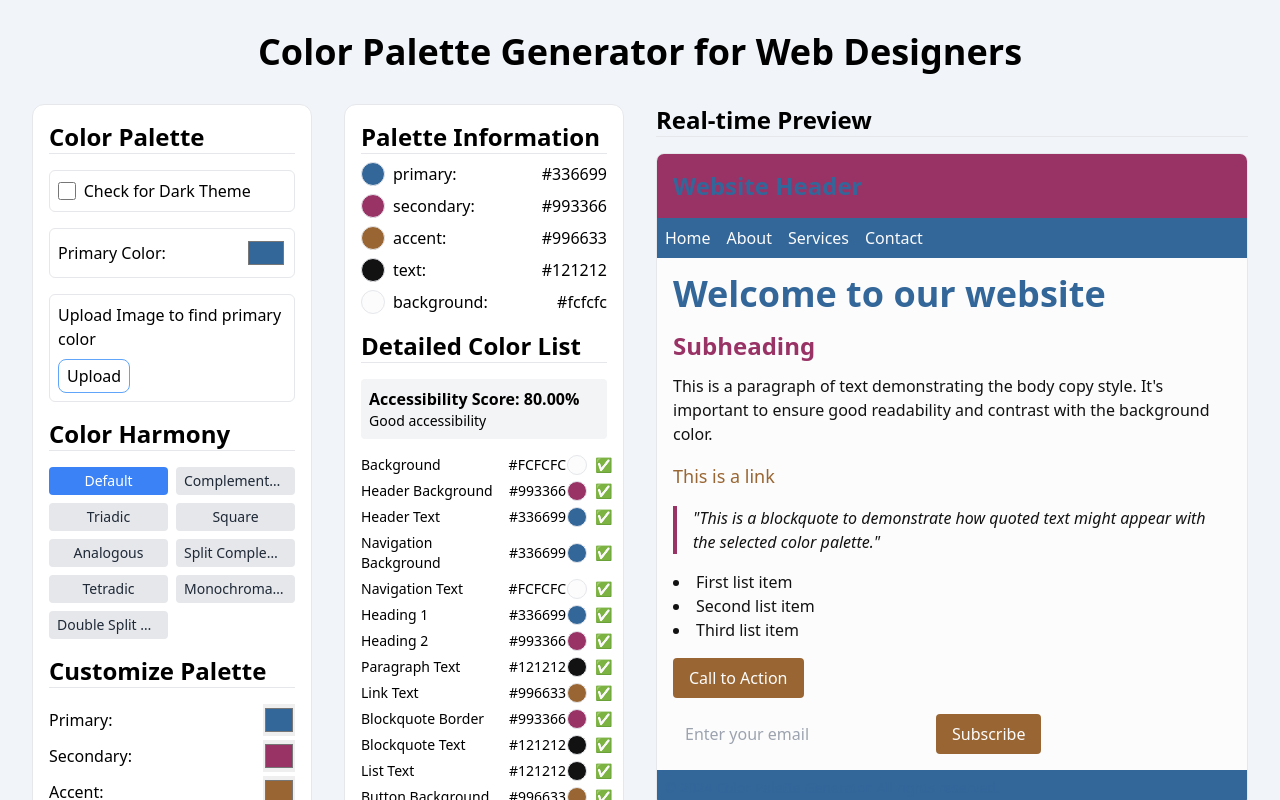
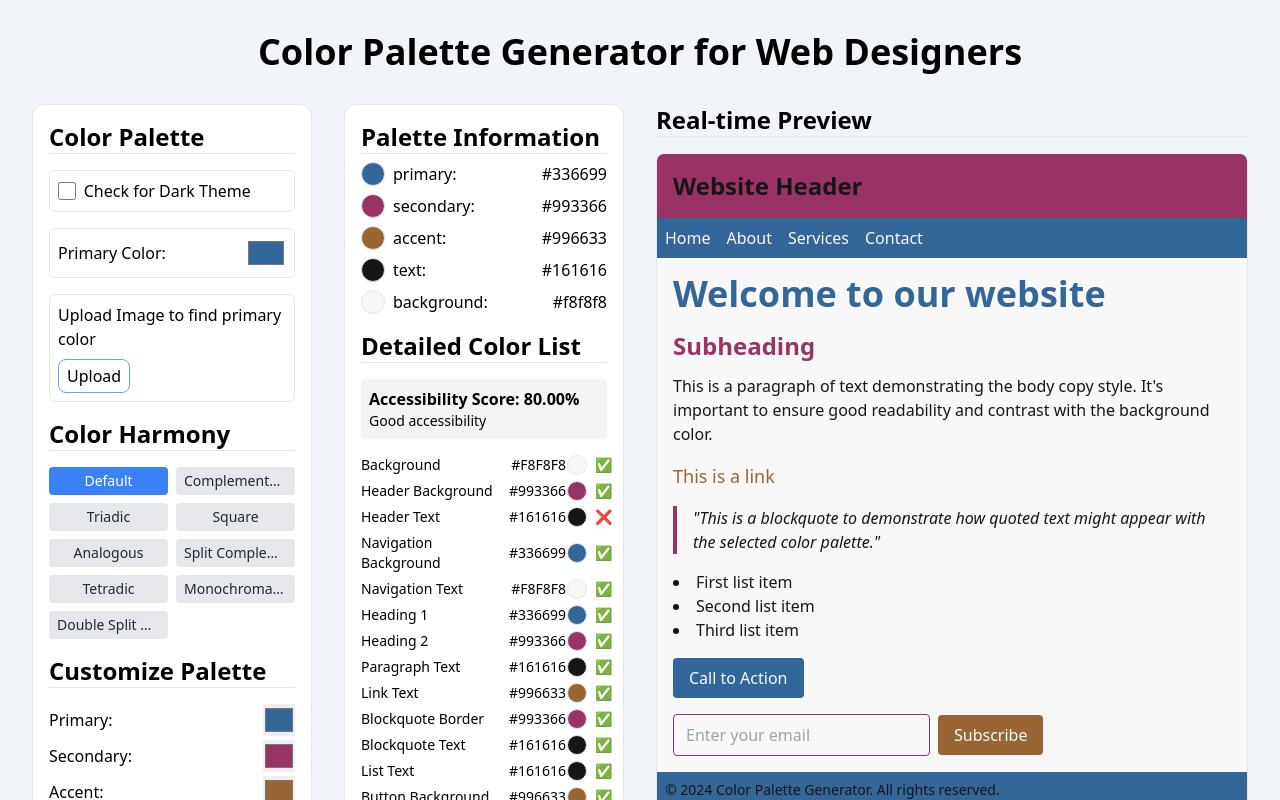
Before and after one commit to jepeteo/react-color-palette-generator, a React (Vite) app: page / in a window 1280 px wide. Shown: the top 800 px of the page. Built offline with nearby package versions, Linux system fonts and the light colour scheme.

Commit message:
sync elementcolorlist with preview - redux

```diff
--- a/src/components/ElementColorList.jsx
+++ b/src/components/ElementColorList.jsx
@@ -3,9 +3,7 @@ import { Tooltip } from 'react-tooltip';
 import { getAccessibilityInfo } from '../utils/accessibilityUtils';
 import ColorSelector from './ColorSelector';
 import { useDispatch, useSelector } from 'react-redux';
-import { elements } from './Preview';
 import { updateElementColor } from '../store/colorSlice';
-import { shallowEqual } from 'react-redux';
 
 const ElementColorList = React.memo(({ elements }) => {
   const dispatch = useDispatch();
@@ -15,7 +13,7 @@ const ElementColorList = React.memo(({ elements }) => {
 
   const calculateAccessibilityScore = (colors, palette) => {
     const relevantChecks = [
-      { text: colors.paragraphText, background: palette.background },
+      { text: colors.paragraphText, background: colors.background },
       { text: colors.headerText, background: colors.headerBackground },
       { text: colors.navText, background: colors.navBackground },
       { text: colors.heading1, background: colors.background },
@@ -78,21 +76,30 @@ const ElementColorList = React.memo(({ elements }) => {
 
           if (key === 'background') {
             contrastColor = colors.paragraphText;
+          } else if (key === 'headerText') {
+            contrastColor = colors.headerBackground;
+          } else if (key === 'navText') {
+            contrastColor = colors.navBackground;
+          } else if (key === 'heading1Text') {
+            contrastColor = colors.background;
+          } else if (key === 'heading2Text') {
+            contrastColor = colors.background;
+          } else if (key === 'linkText') {
+            contrastColor = colors.background;
+          } else if (key === 'blockquoteText') {
+            contrastColor = colors.background;
+          } else if (key === 'listText') {
+            contrastColor = colors.background;
           } else if (key === 'buttonText') {
             contrastColor = colors.buttonBackground;
+          } else if (key === 'footerText') {
+            contrastColor = colors.footerBackground;
           } else if (key === 'inputBackground') {
             contrastColor = colors.inputText;
-          } else if (key === 'navText') {
-            contrastColor = colors.navBackground;
           } else {
             contrastColor = colors.background;
           }
           const accessibilityInfo = getAccessibilityInfo(color, contrastColor);
-
-          console.log(
-            'Rendering ElementColorList, selectedElement:',
-            selectedElement,
-          );
 
           return (
             <li key={key} className="grid grid-cols-12 items-center">
--- a/src/components/Preview.jsx
+++ b/src/components/Preview.jsx
@@ -1,7 +1,7 @@
 import React, { useState, useEffect } from 'react';
-import ColorSelector from './ColorSelector';
 import { useDispatch, useSelector } from 'react-redux';
 import { updateElementColor } from '../store/colorSlice';
+import ColorSelector from './ColorSelector';
 
 export const elements = {
   background: 'Background',
@@ -80,9 +80,7 @@ function Preview() {
       <div
         className="overflow-hidden rounded-lg border"
         onClick={() => handleElementClick('background', setSelectedElement)}
-        style={{
-          backgroundColor: getElementColor('background', palette, colors),
-        }}
+        style={{ backgroundColor: colors.background }}
       >
         <header
           className="p-4"
@@ -90,13 +88,7 @@ function Preview() {
             e.stopPropagation();
             handleElementClick('headerBackground', setSelectedElement);
           }}
-          style={{
-            backgroundColor: getElementColor(
-              'headerBackground',
-              palette,
-              colors,
-            ),
-          }}
+          style={{ backgroundColor: colors.headerBackground }}
         >
           <h1
             className="text-2xl font-bold"
@@ -104,9 +96,7 @@ function Preview() {
               e.stopPropagation();
               handleElementClick('headerText', setSelectedElement);
             }}
-            style={{
-              color: getElementColor('headerText', palette, colors),
-            }}
+            style={{ color: colors.headerText }}
           >
             Website Header
           </h1>
@@ -132,9 +122,7 @@ function Preview() {
                     e.stopPropagation();
                     handleElementClick('navText', setSelectedElement);
                   }}
-                  style={{
-                    color: getElementColor('navText', palette, colors),
-                  }}
+                  style={{ color: colors.navText }}
                 >
                   {item}
                 </a>
@@ -150,9 +138,7 @@ function Preview() {
               e.stopPropagation();
               handleElementClick('heading1', setSelectedElement);
             }}
-            style={{
-              color: getElementColor('heading1', palette, colors),
-            }}
+            style={{ color: colors.heading1 }}
           >
             Welcome to our website
           </h1>
@@ -162,9 +148,7 @@ function Preview() {
               e.stopPropagation();
               handleElementClick('heading2', setSelectedElement);
             }}
-            style={{
-              color: getElementColor('heading2', palette, colors),
-            }}
+            style={{ color: colors.heading2 }}
           >
             Subheading
           </h2>
@@ -174,9 +158,7 @@ function Preview() {
               e.stopPropagation();
               handleElementClick('paragraphText', setSelectedElement);
             }}
-            style={{
-              color: getElementColor('paragraphText', palette, colors),
-            }}
+            style={{ color: colors.paragraphText }}
           >
             This is a paragraph of text demonstrating the body copy style. It's
             important to ensure good readability and contrast with the
@@ -189,9 +171,7 @@ function Preview() {
               e.stopPropagation();
               handleElementClick('linkText', setSelectedElement);
             }}
-            style={{
-              color: getElementColor('linkText', palette, colors),
-            }}
+            style={{ color: colors.linkText }}
           >
             This is a link
           </a>
@@ -202,8 +182,8 @@ function Preview() {
               handleElementClick('blockquoteText', setSelectedElement);
             }}
             style={{
-              borderColor: getElementColor('blockquoteBorder', palette, colors),
-              color: getElementColor('blockquoteText', palette, colors),
+              borderColor: colors.blockquoteBorder,
+              color: colors.blockquoteText,
             }}
           >
             "This is a blockquote to demonstrate how quoted text might appear
@@ -215,9 +195,7 @@ function Preview() {
               e.stopPropagation();
               handleElementClick('listText', setSelectedElement);
             }}
-            style={{
-              color: getElementColor('listText', palette, colors),
-            }}
+            style={{ color: colors.listText }}
           >
             <li>First list item</li>
             <li>Second list item</li>
@@ -231,12 +209,8 @@ function Preview() {
               handleElementClick('buttonBackground', setSelectedElement);
             }}
             style={{
-              backgroundColor: getElementColor(
-                'buttonBackground',
-                palette,
-                colors,
-              ),
-              color: getElementColor('buttonText', palette, colors),
+              backgroundColor: colors.footerBackground,
+              color: colors.buttonText,
             }}
           >
             Call to Action
@@ -252,13 +226,9 @@ function Preview() {
                 handleElementClick('inputBackground', setSelectedElement);
               }}
               style={{
-                backgroundColor: getElementColor(
-                  'inputBackground',
-                  palette,
-                  colors,
-                ),
-                color: getElementColor('inputText', palette, colors),
-                border: `1px solid ${getElementColor('inputBorder', palette, colors)}})}`,
+                backgroundColor: colors.inputBackground,
+                color: colors.inputText,
+                border: `1px solid ${colors.inputBorder}`,
               }}
             />
             <button
@@ -269,12 +239,8 @@ function Preview() {
                 handleElementClick('buttonBackground', setSelectedElement);
               }}
               style={{
-                backgroundColor: getElementColor(
-                  'buttonBackground',
-                  palette,
-                  colors,
-                ),
-                color: getElementColor('buttonText', palette, colors),
+                backgroundColor: colors.buttonBackground,
+                color: colors.buttonText,
               }}
             >
               Subscribe
@@ -290,10 +256,18 @@ function Preview() {
           }}
           style={{
             backgroundColor: getElementColor('footerBackground'),
-            color: getElementColor('footerText'),
           }}
         >
-          © 2024 Color Palette Generator. All rights reserved.
+          <div
+            className="mb"
+            onClick={(e) => {
+              e.stopPropagation();
+              handleElementClick('footerText', setSelectedElement);
+            }}
+            style={{ color: colors.footerText }}
+          >
+            © 2024 Color Palette Generator. All rights reserved.
+          </div>
         </footer>
       </div>
       {selectedElement && (
--- a/src/store/colorSlice.js
+++ b/src/store/colorSlice.js
@@ -88,7 +88,7 @@ function updateColors(palette) {
   return {
     paragraphText: palette.text,
     background: palette.background,
-    headerText: palette.primary,
+    headerText: palette.text,
     headerBackground: palette.secondary,
     navText: palette.background,
     navBackground: palette.primary,
--- a/src/utils/colorUtils.jsx
+++ b/src/utils/colorUtils.jsx
@@ -1,7 +1,7 @@
 import chroma from 'chroma-js';
 
-const darkColor = '#121212';
-const lightColor = '#fcfcfc';
+const darkColor = '#161616';
+const lightColor = '#f8f8f8';
 
 export function generatePalette(primaryColor, isDarkMode) {
   const base = chroma(primaryColor);
```
